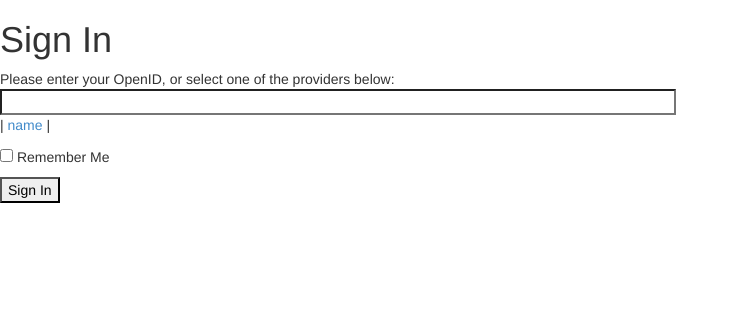
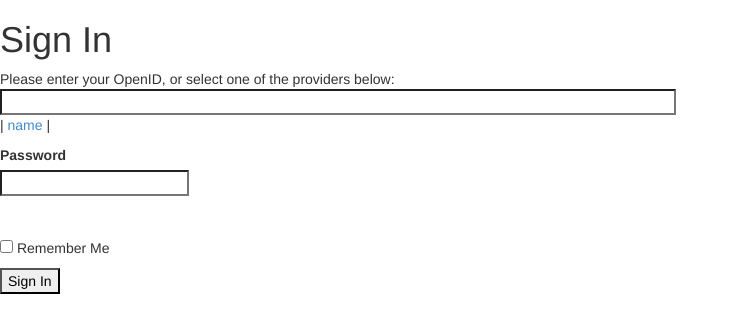
Before and after one commit to Leonnash21/info3180_lab5, a Python web app: template app/templates/login.html in a window 1280 px wide. Shown: the part 60-393 px from the top of the page, without its empty margins (0-739 px from the left). Run offline with Jinja, Linux system fonts and the light colour scheme; the template is opened without the code that fills it: most values are stand-ins (such as "Sample title", 1, 10 or a date in 2020); form fields are guessed from the names that the template uses; style sheets or scripts are compiled from the project's sources; some libraries are stand-ins or nearby versions.

Commit message:
final commit

```diff
--- a/app/__init__.py
+++ b/app/__init__.py
@@ -9,7 +9,7 @@ app = Flask(__name__)
 app.config['SECRET_KEY'] = "this is a super secure key"
 app.config['OPENID_PROVIDERS'] = COMMON_PROVIDERS
 # remember to change to heroku's databas
-app.config['SQLALCHEMY_DATABASE_URI'] = "postgresql://action@localhost/action"
+app.config['SQLALCHEMY_DATABASE_URI'] = "postgresql://lab5@lab5/newpassword"
 #app.config['SQLALCHEMY_DATABASE_URI'] = "postgresql://yzicurmnvkqqhp:Kpl-6hLvDaRcPCelsrxdmydSgi@ec2-23-21-219-209.compute-1.amazonaws.com:5432/de7vj5i2j9deb1"
 db = SQLAlchemy(app)
 lm = LoginManager()
--- a/app/forms.py
+++ b/app/forms.py
@@ -1,8 +1,9 @@
 from flask.ext.wtf import Form
-from wtforms import StringField, BooleanField
+from wtforms import StringField, BooleanField, PasswordField
 from wtforms.validators import DataRequired
 
 
 class LoginForm(Form):
     openid = StringField('openid', validators=[DataRequired()])
+    password = PasswordField('password', validators=[DataRequired()])
     remember_me = BooleanField('remember_me', default=False)
--- a/app/templates/login.html
+++ b/app/templates/login.html
@@ -1,5 +1,6 @@
 <!-- extend base layout -->
 {% extends "base.html" %}
+{% from "_form_helpers.html" import render_field %}
 
 {% block js %}
     <script type="text/javascript">
@@ -9,10 +10,12 @@
         if (u != -1) {
             // openid requires username
             user = prompt('Enter your ' + pr + ' username:');
+            password = prompt ('Enter your ' + pr + ' password:')
             openid = openid.substr(0, u) + user;
         }
         form = document.forms['login'];
         form.elements['openid'].value = openid;
+        form.elements['password'].value = password;
     }
     </script>
 
@@ -32,6 +35,12 @@
                 <a href="javascript:set_openid('{{ providers[prkey] }}', '{{ prkey }}');">{{ prkey }}</a> |
             {% endfor %}
         </p>
+        <p>
+            {{ render_field(form.password) }}
+            {% for error in form.password.errors %}
+                <span style="color: red;">[{{ error }}]</span>
+            {% endfor %}<br>
+        </p>
         <p>{{ form.remember_me }} Remember Me</p>
         <p><input type="submit" value="Sign In"></p>
     </form>
--- a/app/templates/profile_add.html
+++ b/app/templates/profile_add.html
@@ -8,8 +8,9 @@
 {% block main %}
 <form action="{{ url_for('profile_add') }}" method="post">
 
-       first name: {{ form.first_name }}<br />
+       first_name: {{ form.first_name }}<br />
        last_name: {{ form.last_name }}<br />
+       email: {{form.email}}<br />
        <input type="submit" />
 
 </form>
--- a/app/views.py
+++ b/app/views.py
@@ -37,7 +37,7 @@ def before_request():
 @app.route('/login', methods=['GET', 'POST'])
 @oid.loginhandler
 def login():
-    if g.user is not None and g.user.is_authenticated():
+    if g.user is not None and g.user.is_authenticated:
         return redirect(url_for('index'))
     form = LoginForm()
     print app.config['OPENID_PROVIDERS']
```
